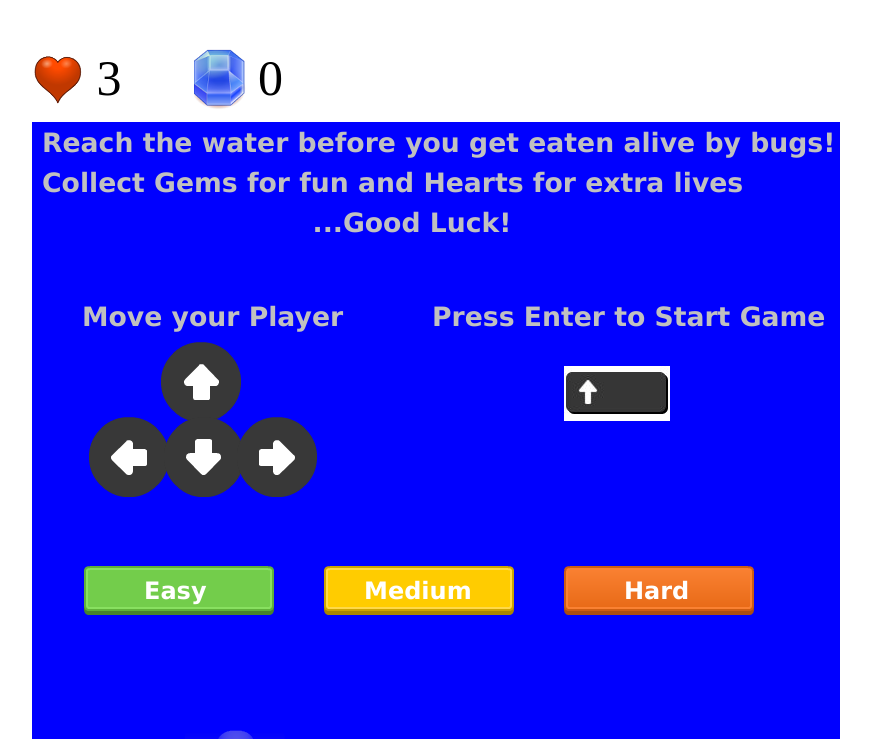
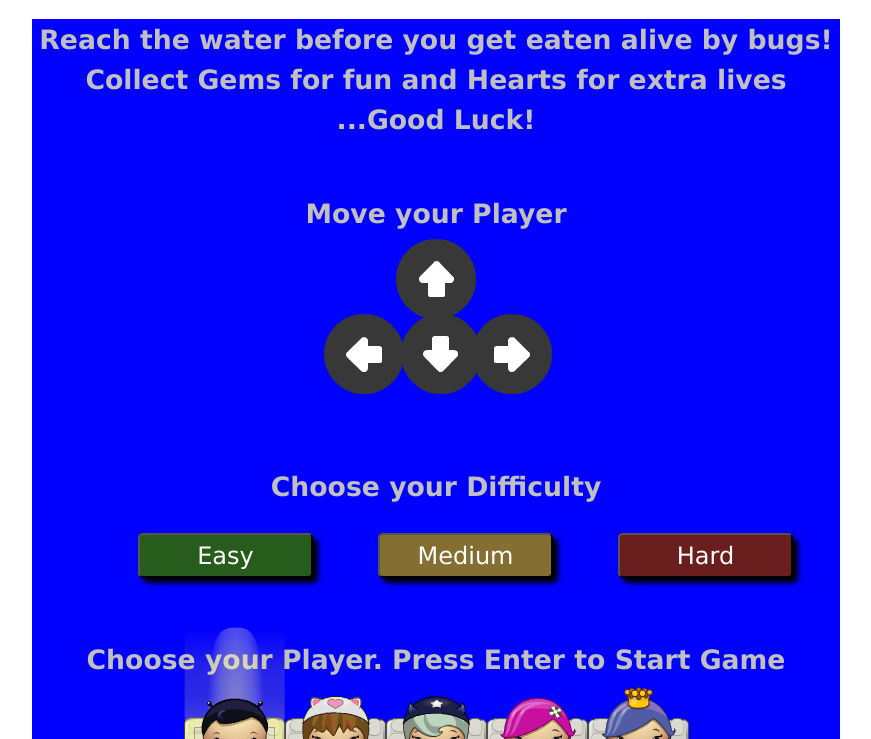
Before and after one commit to andrwsalcdo/udacity-arcade-game, a plain HTML site: page index.html in a window 1280 px wide. Shown: the part 61-800 px from the top of the page, without its empty margins (204-1075 px from the left). Drawn offline with Linux system fonts and the light colour scheme.

Commit message:
add html elements on startScreen canvas. bugs: difficulty levels, startScreen canvas still showing during gameplay.

```diff
--- a/css/style.css
+++ b/css/style.css
@@ -21,9 +21,46 @@ body {
     width: 20%;
 }
 
-/*.level {
-    float: right;
-    text-align: right;
-    width: 25%;
-    letter-spacing: -5px;
-}*/
+canvas {
+  position: relative;
+  /*height: 100%;
+  width: 100%;*/
+}
+
+button {
+  position: absolute;
+  color: white;
+  font: 18pt verdana;
+  text-align: center;
+  z-index: 5;
+  box-shadow: 5px 5px 5px black;
+  width: 175px;
+  height: 45px;
+  border-radius: 5px;
+  cursor: pointer;
+}
+
+.easy{
+  top: 594px;
+  left: 342px;
+  background: #285c1c;
+}
+.easy.active {
+  background: #57c63f;
+}
+.medium {
+  top: 594px;
+  left: 582px;
+  background: #856e32;
+}
+.medium.active {
+  background: #ffcf0c; //#f6cd5c
+}
+.hard {
+  top: 594px;
+  left: 822px;
+  background: #6b1e1e;
+}
+.hard.active {
+  background: #cd4d32; //#d73e3e
+}
--- a/index.html
+++ b/index.html
@@ -8,15 +8,18 @@
 <body>
     <h1>Frogger Game Clone</h1>
     <div id="menu" class="menu">
-      <div class="items">
+      <div id="hearts" class="items">
         <img src="images/HeartMenu.png" alt="hearts">
         <span id="lives" class="lives">3</span>
       </div>
-      <div class="items">
+      <div id="Gems" class="items">
         <img src="images/Gem-Blue1Menu.png" alt="gems">
         <span id="gems" class="gems">0</span>
       </div>
     </div>
+    <button id="easy" class="easy">Easy</button>
+    <button id="medium" class="medium">Medium</button>
+    <button id="hard" class="hard">Hard</button>
     <script src="js/resources.js"></script>
     <script src="js/app.js"></script>
     <script src="js/engine.js"></script>
--- a/js/app.js
+++ b/js/app.js
@@ -5,6 +5,7 @@ var Player_start_x = 300;
 var Player_start_y = 575;
 //var win = false; //Whether level has been won; used to trigger animations.
 var play = false; //Whether the game has begun; used to trigger character selector screen
+var Difficulty = 1 //default value is 'median'
 var selectedChar; //Used as pointer for the selected sprite URL in array
 var chars = [ //Array of URLs for player and NPC sprites
     'images/char-boy.png',
@@ -13,6 +14,30 @@ var chars = [ //Array of URLs for player and NPC sprites
     'images/char-pink-girl.png',
     'images/char-princess-girl.png'
 ];
+// how to make refactor this to make it cleaner, I feel like all these buttons could be manipulated in one function or a superclass or something.
+var easyButton = document.getElementById('easy');
+var mediumButton = document.getElementById('medium');
+var hardButton = document.getElementById('hard');
+
+/* Initialize the difficulty to the player's choosen, if clicked */
+easyButton.addEventListener('click', function () {
+    Difficulty === 0;
+    easyButton.className = 'easy active';
+    mediumButton.className = 'medium';
+    hardButton.className = 'hard';
+}, false);
+mediumButton.addEventListener('click', function () {
+    Difficulty === 1;
+    easyButton.className = 'easy';
+    mediumButton.className = 'medium active';
+    hardButton.className = 'hard';
+}, false);
+hardButton.addEventListener('click', function () {
+    Difficulty === 2;
+    easyButton.className = 'easy';
+    mediumButton.className = 'medium';
+    hardButton.className = 'hard active';
+}, false);
 
 //***********   GAME Class  ********************//
 //************** START, RESET, WIN ********************//
@@ -193,13 +218,29 @@ allGems.push(gem1,gem2,gem3);
 var collectedGems = []; // (x,y) of gems obtained
 
 //***********   SUB CLASS   ********************//
-//************** Enemy moving LEFT-right  ********************//
+//************** Enemy moving LEFT-right   (faster) ********************//
 var EnemyL = function(x,y, originalPosition, width, height) {
   Entity.call (this, x, y, originalPosition);
   this.width = 70;
   this.height = 60;
-  this.speed = Math.floor(Math.random() * 400) + 150;
   this.sprite = 'images/enemy-bug.png';
+  // this.speed = Math.floor(Math.random() * 400) + 150;
+  switch (Difficulty) {
+    case 1:
+        this.speed =  Math.floor(Math.random() * (200-1)) + 1;
+        break;
+
+    case 2:
+        this.speed = Math.floor(Math.random() * (2-1)) + 1;
+        break;
+
+    case 3:
+        this.speed = Math.floor(Math.random() * (1000-1)) + 1;
+        break;
+    default:
+      this.speed = Math.floor(Math.random() * (2-1)) + 1;
+      break;
+  }
 };
 
 EnemyL.prototype = Object.create(Entity.prototype);
@@ -223,13 +264,30 @@ var enemy3 = new EnemyL (0,235);
 allEnemies.push(enemy0,enemy1,enemy2,enemy3);
 
 //***********   SUB CLASS   ********************//
-//************** Enemy moving RIGHT-left  ********************//
+//************** Enemy moving RIGHT-left  (slower)********************//
 var EnemyR = function(x,y, originalPosition, width, height) {
   Entity.call (this, x, y, originalPosition);
   this.width = 85; //70
   this.height = 65; //60
-  this.speed = Math.floor(Math.random() * 200) + 100;
   this.sprite = 'images/enemy-bug-r.png';
+  // this.speed = Math.floor(Math.random() * 200) + 100;
+  switch (Difficulty) {
+    case 1:
+        this.speed =  Math.floor(Math.random() * (200-1)) + 1;
+        break;
+
+    case 2:
+        this.speed = Math.floor(Math.random() * (400-1)) + 1;
+        break;
+
+    case 3:
+        this.speed = Math.floor(Math.random() * (600-1)) + 1;
+        break;
+
+    default:
+        this.speed = Math.floor(Math.random() * 200) + 100;
+        break;
+}
 };
 
 EnemyR.prototype = Object.create(Entity.prototype);
--- a/js/engine.js
+++ b/js/engine.js
@@ -117,7 +117,11 @@ var Engine = (function(global) {
         /* This array holds the relative URL to the image used
          * for that particular row of the game level.
          */
-      if (play == true) {
+      if (play === true) {
+        document.getElementById('menu').hidden = false;
+        document.getElementById('easy').hidden = true;
+        document.getElementById('medium').hidden = true;
+        document.getElementById('hard').hidden = true;
 
         var rowImages = [
                 'images/water-block.png',   // Top row is water
@@ -185,58 +189,53 @@ var Engine = (function(global) {
 
 
     /* This function draws starting screen. User can choose a hero.
-     *TODO: add instructions, game info, etc */
+     *T: add instructions, game info, etc */
      // Renders our load screen
     function startScreen() {
-      //initial canvas..maybe delete color later
+      //*****get rid of game html menu items--hearts & lives.*****
+      document.getElementById('menu').hidden = true;
+      //******nitial canvas..maybe delete color later****
       ctx.fillStyle = "blue";
-      ctx.rect(0,0,canvas.width,canvas.height );
+      ctx.rect(0,0,canvas.width,canvas.height);
       ctx.fill();
       //I want to use HTML5 canvas, because we learned that for the project. I realize that this could be solved with a simple image made in gimp/photoshop, or manipulating the DOM w/ jQuery, or plain html w/ vanilla JS...right? does that sound remotely correct?  :D
-      //Game Description.----****see comment above***
+
+      //*********Game Description.----****see comment above***
       ctx.font = 'bold 20pt Verdana';
       ctx.fillStyle = 'silver';
       ctx.strokeStyle = 'black';
-      ctx.textAlign = 'left';
+      ctx.textAlign = 'center';
       var gameDescription = "Reach the water before you get eaten alive by bugs!";
       var gameDescription2 ="Collect Gems for fun and Hearts for extra lives";
       var gameDescription3 = "...Good Luck!";
-      ctx.fillText(gameDescription, 10, 30);
-      ctx.fillText(gameDescription2, 10, 70);
-      ctx.textAlign = 'center';
-      ctx.fillText(gameDescription3, 380, 110);
-      //Controls....
+      ctx.fillText(gameDescription, canvas.width/2, 30);
+      ctx.fillText(gameDescription2, canvas.width/2, 70);
+      ctx.fillText(gameDescription3, canvas.width/2, 110);
+
+      //*********Controls....**********
       ctx.font = 'bold 20pt Verdana';
       ctx.fillStyle = 'silver';
       ctx.strokeStyle = 'black';
-      ctx.textAlign = 'left';
+      ctx.textAlign = 'center';
       var control = "Move your Player";
-      ctx.fillText(control, 50, 204);
-      ctx.drawImage(Resources.get("images/aUp.png"), 129, 220);
-      ctx.drawImage(Resources.get("images/aLeft.png"), 57, 295);
-      ctx.drawImage(Resources.get("images/aDown.png"), 132, 295);
-      ctx.drawImage(Resources.get("images/aRight.png"), 205, 295);
+      ctx.fillText(control, canvas.width/2, 204);
+      ctx.drawImage(Resources.get("images/aUp.png"), 364, 220);
+      ctx.drawImage(Resources.get("images/aLeft.png"), 292, 295);
+      ctx.drawImage(Resources.get("images/aDown.png"), 369, 295);
+      ctx.drawImage(Resources.get("images/aRight.png"), 440, 295);
 
-      var control2 = "Press Enter to Start Game";
-      ctx.fillText(control2, 400, 204);
-      ctx.drawImage(Resources.get("images/enter.png"), 532, 244);
-      // difficulty TODO: add difficulty code for mouse events.
-      ctx.drawImage(Resources.get("images/green_button02.png"), 52, 444);
-      ctx.drawImage(Resources.get("images/yellow_button02.png"), 292, 444);
-      ctx.drawImage(Resources.get("images/red_button01.png"), 532, 444);
-      ctx.font = "bold 18pt Verdana";
-      ctx.fillStyle = "white";
-      ctx.textAlign = 'left';
-      ctx.fillText("Easy", 112, 477);
-      ctx.fillText("Medium", 332, 477);
-      ctx.fillText("Hard", 592, 477);
+      // ******difficulty TODO: add difficulty code for mouse events.******
+      ctx.font = "bold 20pt Verdana";
+      ctx.fillStyle = "silver";
+      ctx.textAlign = 'center';
+      ctx.fillText("Choose your Difficulty", canvas.width/2, 477);
 
 
-      //character section
+      //********character section********
       ctx.font = "bold 20pt Verdana";
-      ctx.fillStyle = "yellow";
+      ctx.fillStyle = "silver";
       ctx.textAlign = 'center';
-      ctx.fillText("Choose your hero", (canvas.width*0.5), 650);
+      ctx.fillText("Choose your Player. Press Enter to Start Game", (canvas.width*0.5), 650);
         function loadRender() {
                 for (col = 0; col <5; col++) {
                 ctx.drawImage(Resources.get("images/stone-block.png"), col * 101 + 152, 650); //249
```
